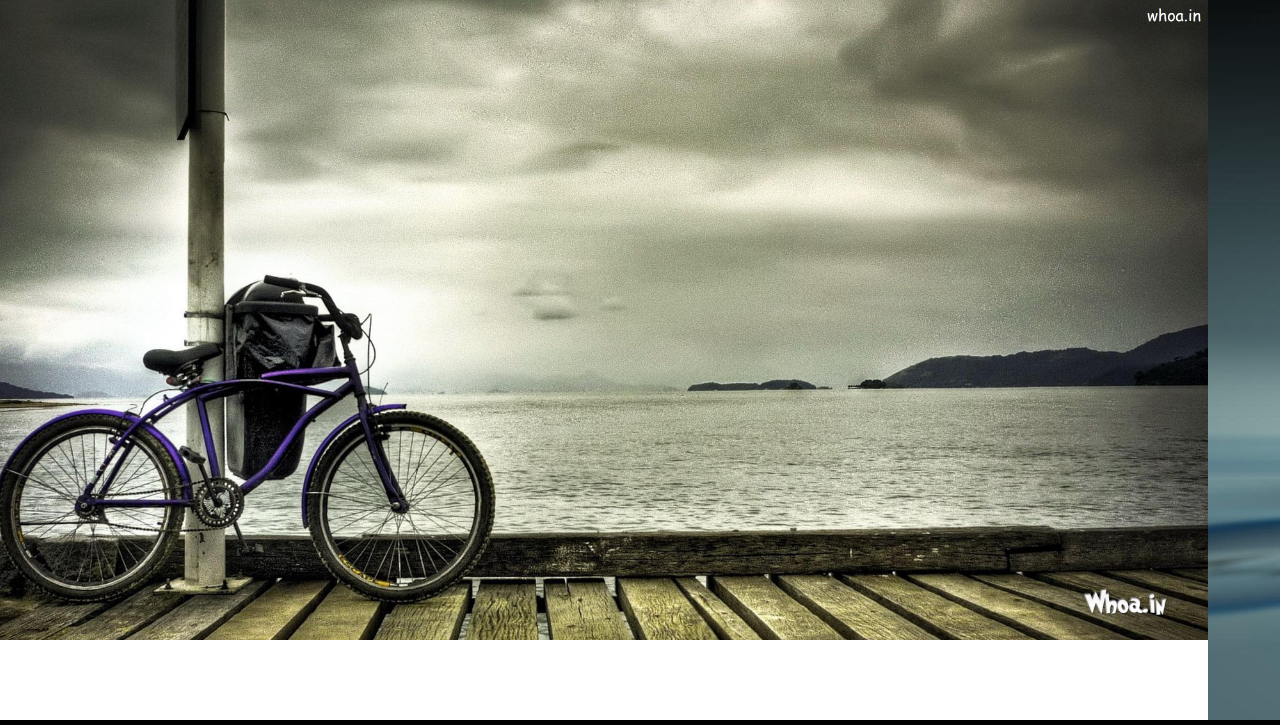
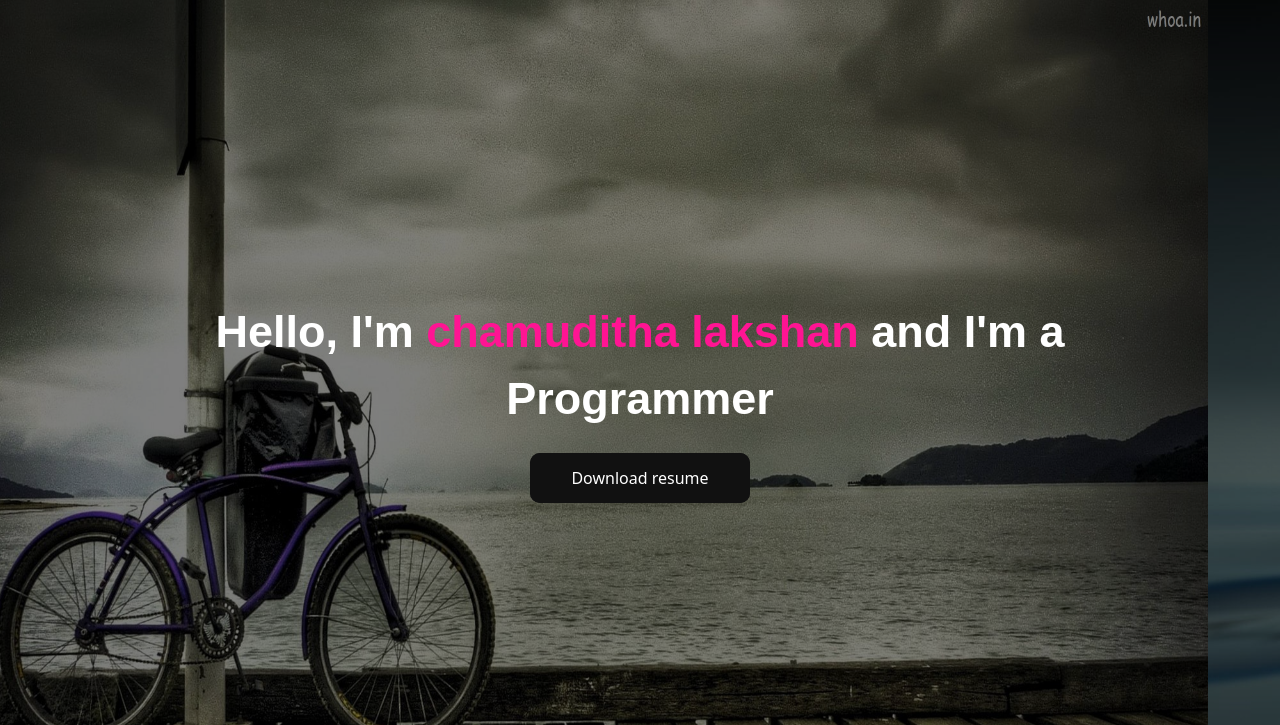
Before and after one commit to chamudithalakshan/MyPortfolio, a plain HTML site: page index.html in a window 1280 px wide. Shown: the top 725 px of the page. Drawn offline with Linux system fonts and the light colour scheme.

Commit message:
carousal_update

```diff
--- a/index.html
+++ b/index.html
@@ -20,16 +20,20 @@
 
 <body>
 <header>
+    <div class="header_name">
+        <div class="headerFont"> Hello, I'm <span class="myName">chamuditha lakshan</span> and I'm a <br> Programmer</div>
+        <div><button class="glow-on-hover" type="button">Download resume</button></div>
+    </div>
     <div id="carouselExampleSlidesOnly" class="carousel slide" data-bs-ride="carousel">
         <div class="carousel-inner">
             <div class="carousel-item active" data-bs-interval="5000">
-                <img src="assets/carousalImg/bicycle-hd-wallpapers---background-images--cyclist-1080p-2k-4k-5k-hd-wallpapers-free-download.jpg" class="d-block w-100" alt="...">
+                <img src="assets/carousalImg/bicycle-hd-wallpapers---background-images--cyclist-1080p-2k-4k-5k-hd-wallpapers-free-download.jpg" class="d-block  imgSize" alt="...">
             </div>
             <div class="carousel-item" data-bs-interval="5000">
-                <img src="assets/carousalImg/Download-hd-wallpapers-1080p-screen.jpg" class="d-block w-100" alt="...">
+                <img src="assets/carousalImg/Download-hd-wallpapers-1080p-screen.jpg" class="d-block imgSize" alt="...">
             </div>
             <div class="carousel-item" data-bs-interval="5000">
-                <img src="assets/carousalImg/pexels-pixabay-326055.jpg" class="d-block w-100" alt="...">
+                <img src="assets/carousalImg/pexels-pixabay-326055.jpg" class="d-block imgSize" alt="...">
             </div>
         </div>
     </div>
--- a/style/Styles.css
+++ b/style/Styles.css
@@ -11,3 +11,89 @@
     width: 25%;
     height: 25px;
 }
+.header_name{
+    width: 100%;
+    height: 100vh;
+    background-color: rgba(0, 0, 0, 0.5);
+    position: absolute;
+    z-index: 1000;
+    display: flex;
+    flex-direction: column;
+    justify-content: center;
+    align-items: center;
+}
+.headerFont{
+    font-size: 45px;
+    font-weight: bold;
+    text-align: center;
+    font-family: Arial;
+    color: white;
+}
+.myName{
+    color: deeppink;
+
+}
+.glow-on-hover {
+    width: 220px;
+    height: 50px;
+    border: none;
+    outline: none;
+    color: #fff;
+    background: #111;
+    cursor: pointer;
+    position: relative;
+    z-index: 0;
+    border-radius: 10px;
+    margin-top: 20px;
+}
+
+.glow-on-hover:before {
+    content: '';
+    background: linear-gradient(45deg, #ff0000, #ff7300, #fffb00, #48ff00, #00ffd5, #002bff, #7a00ff, #ff00c8, #ff0000);
+    position: absolute;
+    top: -2px;
+    left:-2px;
+    background-size: 400%;
+    z-index: -1;
+    filter: blur(5px);
+    width: calc(100% + 4px);
+    height: calc(100% + 4px);
+    animation: glowing 20s linear infinite;
+    opacity: 0;
+    transition: opacity .3s ease-in-out;
+    border-radius: 10px;
+}
+
+.glow-on-hover:active {
+    color: #000
+}
+
+.glow-on-hover:active:after {
+    background: transparent;
+}
+
+.glow-on-hover:hover:before {
+    opacity: 1;
+}
+
+.glow-on-hover:after {
+    z-index: -1;
+    content: '';
+    position: absolute;
+    width: 100%;
+    height: 100%;
+    background: #111;
+    left: 0;
+    top: 0;
+    border-radius: 10px;
+}
+
+@keyframes glowing {
+    0% { background-position: 0 0; }
+    50% { background-position: 400% 0; }
+    100% { background-position: 0 0; }
+}
+.imgSize{
+    width: 100%;
+    height: 100vh;
+}
```
